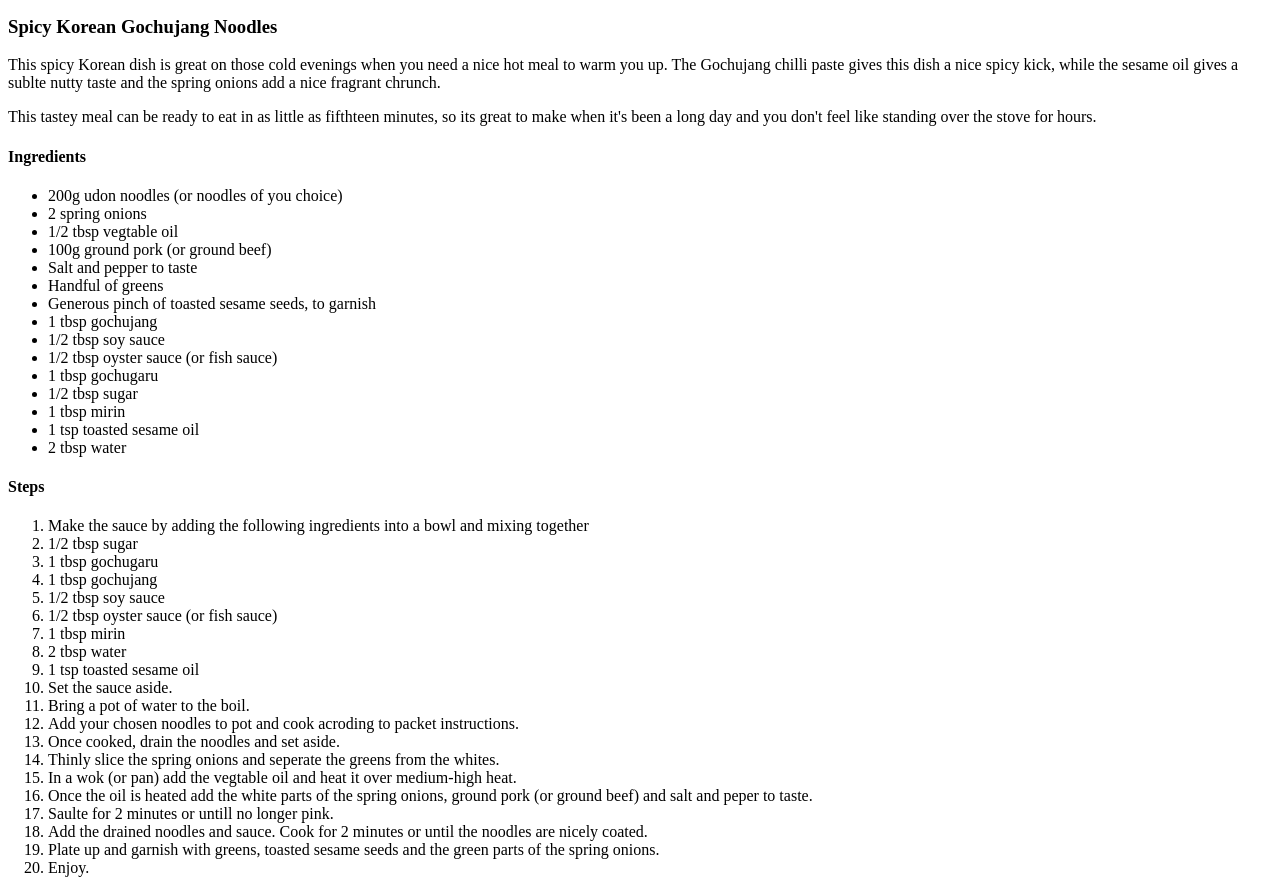
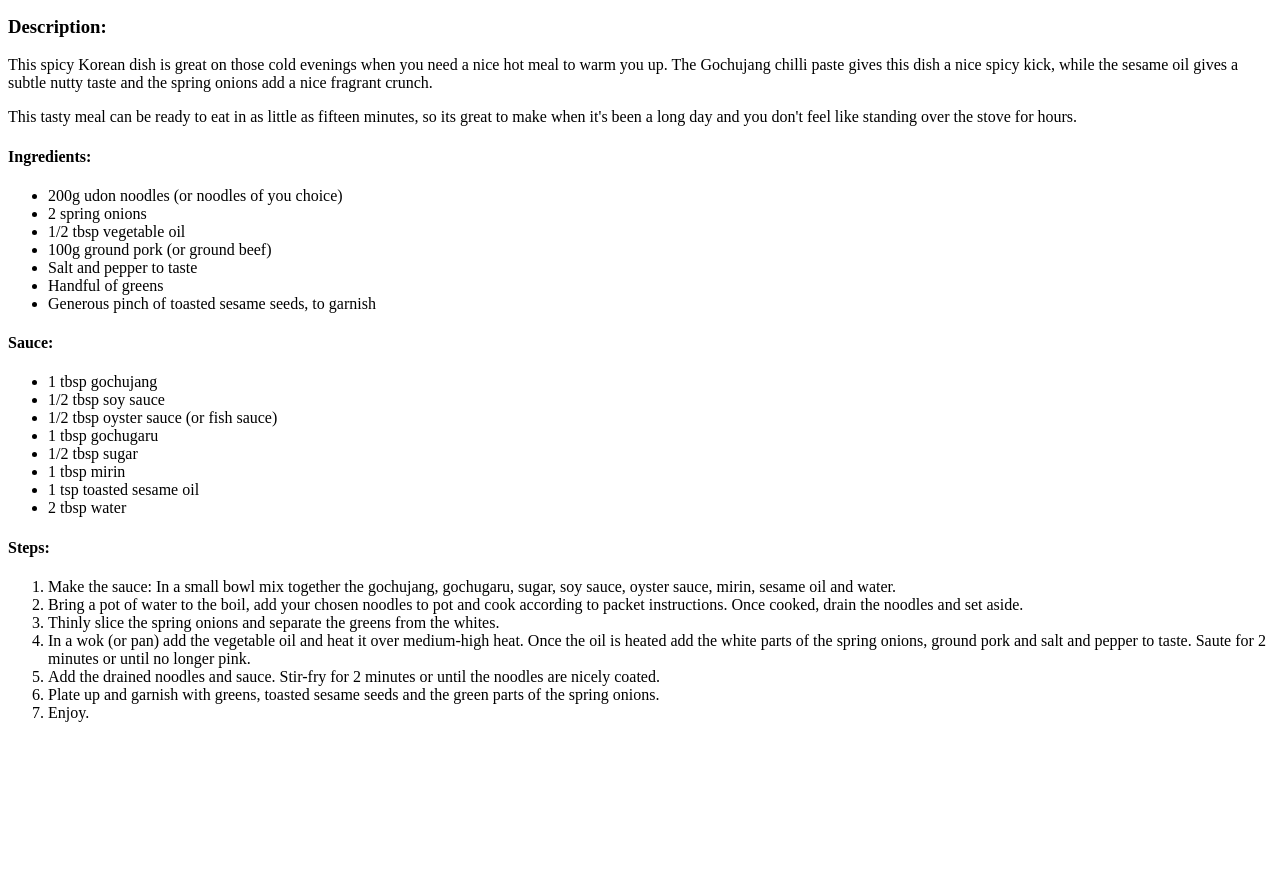
Before and after one commit to Edge-Runner21/odin-recipes, a plain HTML site: page recipes/gochujang-noodles.html in a window 1280 px wide. Shown: the part 101-994 px from the top of the page. After the commit the page ends 839 px from the top, so only its background shows below. Drawn offline with Linux system fonts and the light colour scheme.

Commit message:
Lists and spelling
fixed multiple spelling mistakes
created a separate list for the sauce rather than it just being under the ingredients list
changed height and width of the image as it was blurry
shortened the steps list as it was unnecessarily long

```diff
--- a/recipes/gochujang-noodles.html
+++ b/recipes/gochujang-noodles.html
@@ -7,20 +7,24 @@
 
 	<body>
 		<h1>Gochujang noodles</h1>
-		<img src="gochujang-noodles.jpg" alt="spicy noodles with garnish" width="300" height="300">
-		<h3>Spicy Korean Gochujang Noodles</h3>
+		<img src="gochujang-noodles.jpg" alt="spicy noodles with garnish" width="600" height="400">
+		<h3>Description:</h3>
 		<p>This spicy Korean dish is great on those cold evenings when you need a nice hot meal to warm you up.
-			The Gochujang chilli paste gives this dish a nice spicy kick, while the sesame oil gives a sublte nutty taste and the spring onions add a nice fragrant chrunch.</p>
-		<p>This tastey meal can be ready to eat in as little as fifthteen minutes, so its great to make when it's been a long day and you don't feel like standing over the stove for hours.</p>
-		<h4>Ingredients</h4>
+			The Gochujang chilli paste gives this dish a nice spicy kick, while the sesame oil gives a subtle nutty taste and the spring onions add a nice fragrant crunch.</p>
+		<p>This tasty meal can be ready to eat in as little as fifteen minutes, so its great to make when it's been a long day and you don't feel like standing over the stove for hours.</p>
+		<h4>Ingredients:</h4>
 		<ul>
 			<li>200g udon noodles (or noodles of you choice)</li>
 			<li>2 spring onions</li>
-			<li>1/2 tbsp vegtable oil</li>
+			<li>1/2 tbsp vegetable oil</li>
 			<li>100g ground pork (or ground beef)</li>
 			<li>Salt and pepper to taste</li>
 			<li>Handful of greens</li>
 			<li>Generous pinch of toasted sesame seeds, to garnish</li>
+
+		</ul>
+		<h4>Sauce:</h4>
+		<ul>
 			<li>1 tbsp gochujang</li>
 			<li>1/2 tbsp soy sauce</li>
 			<li>1/2 tbsp oyster sauce (or fish sauce)</li>
@@ -30,30 +34,14 @@
 			<li>1 tsp toasted sesame oil</li>
 			<li>2 tbsp water</li>
 		</ul>
-		<h4>Steps</h4>
+		<h4>Steps:</h4>
 		<ol>
-			<li>Make the sauce by adding the following ingredients into a bowl and mixing together</li>
-			<li>1/2 tbsp sugar</li>
-			<li>1 tbsp gochugaru</li>
-			<li>1 tbsp gochujang</li>
-			<li>1/2 tbsp soy sauce</li>
-			<li>1/2 tbsp oyster sauce (or fish sauce)</li>
-			<li>1 tbsp mirin</li>
-			<li>2 tbsp water</li>
-			<li>1 tsp toasted sesame oil</li>
-			<li>Set the sauce aside.</li>
-			<li>Bring a pot of water to the boil.</li>
-			<li>Add your chosen noodles to pot and cook acroding to packet instructions.</li>
-			<li>Once cooked, drain the noodles and set aside.</li>
-			<li>Thinly slice the spring onions and seperate the greens from the whites.</li>
-			<li>In a wok (or pan) add the vegtable oil and heat it over medium-high heat.</li>
-			<li>Once the oil is heated add the white parts of the spring onions, ground pork (or ground beef) and salt and peper to taste.</li>
-			<li>Saulte for 2 minutes or untill no longer pink.</li>
-			<li>Add the drained noodles and sauce. Cook for 2 minutes or until the noodles are nicely coated.</li>
+			<li>Make the sauce: In a small bowl mix together the gochujang, gochugaru, sugar, soy sauce, oyster sauce, mirin, sesame oil and water. </li>
+			<li>Bring a pot of water to the boil, add your chosen noodles to pot and cook according to packet instructions. Once cooked, drain the noodles and set aside.</li>
+			<li>Thinly slice the spring onions and separate the greens from the whites.</li>
+			<li>In a wok (or pan) add the vegetable oil and heat it over medium-high heat. Once the oil is heated add the white parts of the spring onions, ground pork and salt and pepper to taste. Saute for 2 minutes or until no longer pink.</li>
+			<li>Add the drained noodles and sauce. Stir-fry for 2 minutes or until the noodles are nicely coated.</li>
 			<li>Plate up and garnish with greens, toasted sesame seeds and the green parts of the spring onions.</li>
 			<li>Enjoy.</li>
 		</ol>
-
-
-
-		</html>
+</html>
```
